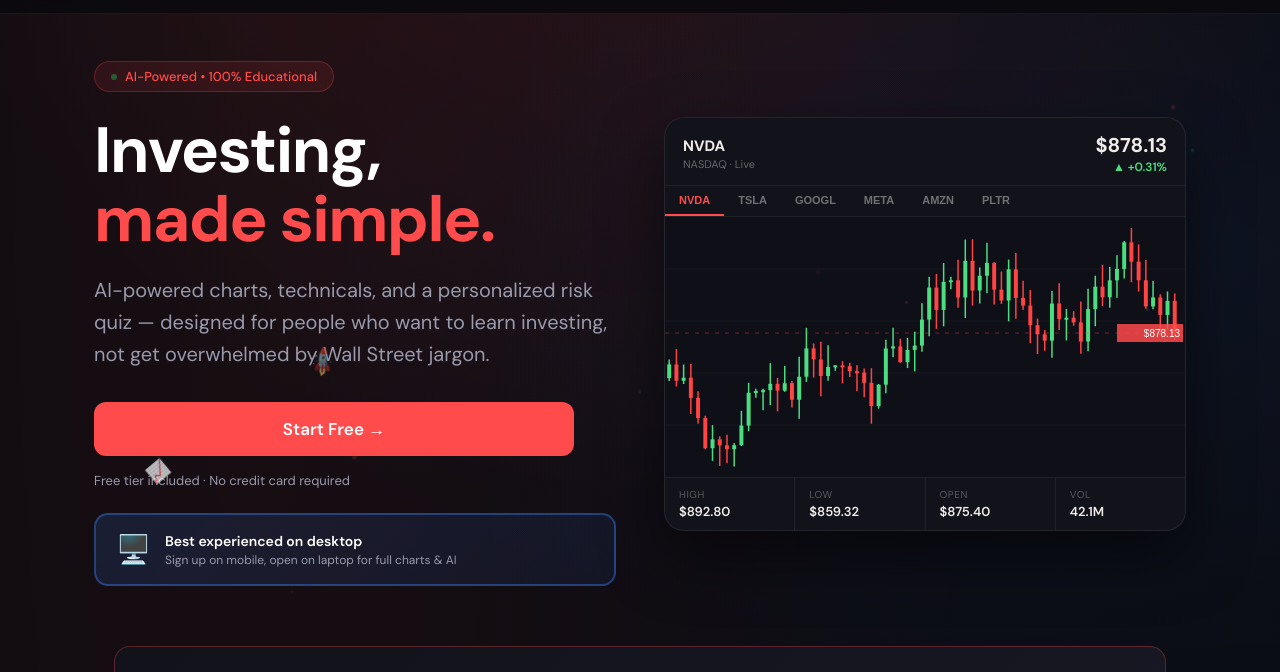
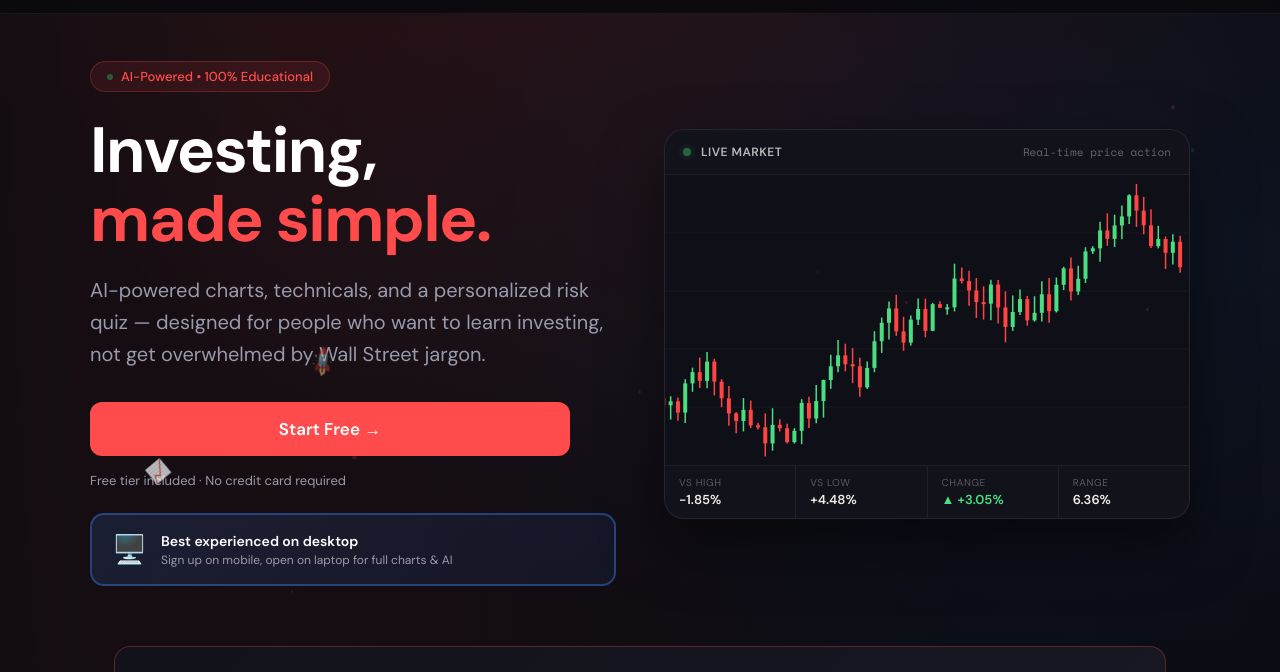
Before and after one commit to namanlo20/finance-app, a plain HTML site: page index.html in a window 1280 px wide. Shown: the part 59-731 px from the top of the page. Drawn offline with nearby package versions, Linux system fonts and the light colour scheme.

Commit message:
Add files via upload

```diff
--- a/index.html
+++ b/index.html
@@ -486,43 +486,33 @@
         <!-- Right: Animated Live Chart Panel -->
         <div style="position: relative;">
             <div style="background: #12121a; border: 1px solid rgba(255,255,255,0.08); border-radius: 20px; overflow: hidden; box-shadow: 0 25px 60px rgba(0,0,0,0.5);">
-                <div style="padding: 14px 18px 10px; border-bottom: 1px solid rgba(255,255,255,0.06); display: flex; justify-content: space-between; align-items: center;">
-                    <div>
-                        <div id="hSym" style="font-weight: 700; font-size: 15px; color: #f0ece8;">NVDA</div>
-                        <div style="font-size: 11px; color: rgba(255,255,255,0.35); margin-top: 1px;">NASDAQ · Live</div>
+                <!-- Generic "Live Market" header — no specific ticker, no fake price -->
+                <div style="padding: 14px 18px; border-bottom: 1px solid rgba(255,255,255,0.06); display: flex; justify-content: space-between; align-items: center;">
+                    <div style="display: flex; align-items: center; gap: 10px;">
+                        <span style="width: 8px; height: 8px; border-radius: 50%; background: #4ade80; box-shadow: 0 0 8px rgba(74,222,128,0.6); animation: pulse 2s infinite;"></span>
+                        <span style="font-size: 12px; font-weight: 600; color: rgba(255,255,255,0.7); letter-spacing: 0.5px; text-transform: uppercase;">Live Market</span>
                     </div>
-                    <div style="text-align: right;">
-                        <div id="hPrice" style="font-size: 20px; font-weight: 800; color: #f0ece8;">$875.40</div>
-                        <div id="hChg" style="font-size: 12px; font-weight: 600; color: #4ade80; margin-top: 1px;">&#9650; +2.34%</div>
-                    </div>
+                    <div style="font-size: 11px; color: rgba(255,255,255,0.35); font-family: 'Space Mono', monospace;">Real-time price action</div>
                 </div>
-                <div style="display: flex; border-bottom: 1px solid rgba(255,255,255,0.06); overflow-x: auto;">
-                    <button class="htab active" onclick="hSwitch(this,'NVDA')" style="padding:8px 14px;font-size:11px;font-weight:700;color:#FF4B4B;background:none;border:none;border-bottom:2px solid #FF4B4B;cursor:pointer;white-space:nowrap;transition:all .2s;">NVDA</button>
-                    <button class="htab" onclick="hSwitch(this,'TSLA')" style="padding:8px 14px;font-size:11px;font-weight:600;color:rgba(255,255,255,0.4);background:none;border:none;border-bottom:2px solid transparent;cursor:pointer;white-space:nowrap;transition:all .2s;">TSLA</button>
-                    <button class="htab" onclick="hSwitch(this,'GOOGL')" style="padding:8px 14px;font-size:11px;font-weight:600;color:rgba(255,255,255,0.4);background:none;border:none;border-bottom:2px solid transparent;cursor:pointer;white-space:nowrap;transition:all .2s;">GOOGL</button>
-                    <button class="htab" onclick="hSwitch(this,'META')" style="padding:8px 14px;font-size:11px;font-weight:600;color:rgba(255,255,255,0.4);background:none;border:none;border-bottom:2px solid transparent;cursor:pointer;white-space:nowrap;transition:all .2s;">META</button>
-                    <button class="htab" onclick="hSwitch(this,'AMZN')" style="padding:8px 14px;font-size:11px;font-weight:600;color:rgba(255,255,255,0.4);background:none;border:none;border-bottom:2px solid transparent;cursor:pointer;white-space:nowrap;transition:all .2s;">AMZN</button>
-                    <button class="htab" onclick="hSwitch(this,'PLTR')" style="padding:8px 14px;font-size:11px;font-weight:600;color:rgba(255,255,255,0.4);background:none;border:none;border-bottom:2px solid transparent;cursor:pointer;white-space:nowrap;transition:all .2s;">PLTR</button>
-                </div>
-                <div style="position:relative; height: 260px; background: #0f0f18;">
+                <div style="position:relative; height: 290px; background: #0f0f18;">
                     <canvas id="hCanvas" style="width:100%;height:100%;display:block;"></canvas>
                 </div>
                 <div style="display:flex; border-top:1px solid rgba(255,255,255,0.06);">
                     <div style="flex:1; padding:10px 14px; border-right:1px solid rgba(255,255,255,0.06);">
-                        <div style="font-size:10px;color:rgba(255,255,255,0.3);text-transform:uppercase;letter-spacing:.06em;">High</div>
+                        <div style="font-size:10px;color:rgba(255,255,255,0.3);text-transform:uppercase;letter-spacing:.06em;">vs High</div>
                         <div id="hHi" style="font-size:13px;font-weight:600;color:#f0ece8;margin-top:2px;">-</div>
                     </div>
                     <div style="flex:1; padding:10px 14px; border-right:1px solid rgba(255,255,255,0.06);">
-                        <div style="font-size:10px;color:rgba(255,255,255,0.3);text-transform:uppercase;letter-spacing:.06em;">Low</div>
+                        <div style="font-size:10px;color:rgba(255,255,255,0.3);text-transform:uppercase;letter-spacing:.06em;">vs Low</div>
                         <div id="hLo" style="font-size:13px;font-weight:600;color:#f0ece8;margin-top:2px;">-</div>
                     </div>
                     <div style="flex:1; padding:10px 14px; border-right:1px solid rgba(255,255,255,0.06);">
-                        <div style="font-size:10px;color:rgba(255,255,255,0.3);text-transform:uppercase;letter-spacing:.06em;">Open</div>
+                        <div style="font-size:10px;color:rgba(255,255,255,0.3);text-transform:uppercase;letter-spacing:.06em;">Change</div>
                         <div id="hOpen" style="font-size:13px;font-weight:600;color:#f0ece8;margin-top:2px;">-</div>
                     </div>
                     <div style="flex:1; padding:10px 14px;">
-                        <div style="font-size:10px;color:rgba(255,255,255,0.3);text-transform:uppercase;letter-spacing:.06em;">Vol</div>
-                        <div id="hVol" style="font-size:13px;font-weight:600;color:#f0ece8;margin-top:2px;">42.1M</div>
+                        <div style="font-size:10px;color:rgba(255,255,255,0.3);text-transform:uppercase;letter-spacing:.06em;">Range</div>
+                        <div id="hVol" style="font-size:13px;font-weight:600;color:#f0ece8;margin-top:2px;">-</div>
                     </div>
                 </div>
             </div>
@@ -545,8 +535,10 @@
 
 <script>
 (function(){
-    var STOCKS={NVDA:{base:875.40,vol:'42.1M'},TSLA:{base:248.30,vol:'89.3M'},GOOGL:{base:173.20,vol:'21.5M'},META:{base:510.75,vol:'15.8M'},AMZN:{base:192.80,vol:'34.2M'},PLTR:{base:24.60,vol:'67.4M'}};
-    var sym='NVDA',candles=[],scrollX=0,raf;
+    // Decorative candle chart — no tickers, no real prices.
+    // Uses an arbitrary internal base value just to give candles realistic
+    // relative motion. None of the rendered numbers represent any real stock.
+    var BASE=100,candles=[],scrollX=0,raf;
     var canvas=document.getElementById('hCanvas');
     var ctx=canvas?canvas.getContext('2d'):null;
 
@@ -557,9 +549,9 @@
         canvas.height=canvas.parentElement.offsetHeight*dpr;
         ctx.scale(dpr,dpr);
     }
-    function gen(n,base){
-        var p=base,cs=[];
-        for(var i=0;i<n;i++){var o=p,mv=(Math.random()-.47)*(base*.013),c=p+mv,h=Math.max(o,c)+Math.random()*base*.004,l=Math.min(o,c)-Math.random()*base*.004;cs.push({o:o,c:c,h:h,l:l});p=c;}
+    function gen(n){
+        var p=BASE,cs=[];
+        for(var i=0;i<n;i++){var o=p,mv=(Math.random()-.47)*(BASE*.013),c=p+mv,h=Math.max(o,c)+Math.random()*BASE*.004,l=Math.min(o,c)-Math.random()*BASE*.004;cs.push({o:o,c:c,h:h,l:l});p=c;}
         return cs;
     }
     function draw(){
@@ -580,50 +572,41 @@
             ctx.strokeStyle=col;ctx.lineWidth=1.5;ctx.beginPath();ctx.moveTo(x+cw/2,yH);ctx.lineTo(x+cw/2,yL);ctx.stroke();
             ctx.fillStyle=col;ctx.fillRect(x,Math.min(yO,yC),cw,Math.max(Math.abs(yC-yO),2));
         });
-        var last=candles[candles.length-1];
-        if(last){
-            var ly=H-((last.c-minP)/rng)*H;
-            ctx.strokeStyle='rgba(255,75,75,0.4)';ctx.lineWidth=1;ctx.setLineDash([4,6]);
-            ctx.beginPath();ctx.moveTo(0,ly);ctx.lineTo(W,ly);ctx.stroke();ctx.setLineDash([]);
-            ctx.fillStyle='rgba(255,75,75,.85)';ctx.fillRect(W-68,ly-9,66,18);
-            ctx.fillStyle='white';ctx.font='10px sans-serif';ctx.textAlign='right';
-            ctx.fillText('$'+last.c.toFixed(2),W-5,ly+4);ctx.textAlign='left';
-        }
+        // No price label drawn on chart — chart is purely decorative
     }
-    function hud(price){
-        var el=document.getElementById('hPrice'),ce=document.getElementById('hChg'),hi=document.getElementById('hHi'),lo=document.getElementById('hLo'),op=document.getElementById('hOpen');
-        if(el)el.textContent='$'+price.toFixed(2);
-        var pct=(price-(candles[0]?candles[0].o:price))/(candles[0]?candles[0].o:price)*100;
-        if(ce){ce.textContent=(pct>=0?'\u25b2 +':'\u25bc ')+Math.abs(pct).toFixed(2)+'%';ce.style.color=pct>=0?'#4ade80':'#FF4444';}
-        var ps=candles.map(function(c){return c.c;});
-        if(hi)hi.textContent='$'+Math.max.apply(null,ps).toFixed(2);
-        if(lo)lo.textContent='$'+Math.min.apply(null,ps).toFixed(2);
-        if(op)op.textContent='$'+(candles[0]?candles[0].o.toFixed(2):'-');
+    function hud(){
+        // Generic stats — no dollar amounts (would be misleading without a ticker).
+        // We show the % move of the visible candle window, which describes the
+        // chart accurately without implying it represents any specific stock.
+        var hi=document.getElementById('hHi'),lo=document.getElementById('hLo'),op=document.getElementById('hOpen'),vo=document.getElementById('hVol');
+        if(!candles.length) return;
+        var first=candles[0].o, last=candles[candles.length-1].c;
+        var highs=candles.map(function(c){return c.h;});
+        var lows=candles.map(function(c){return c.l;});
+        var maxH=Math.max.apply(null,highs), minL=Math.min.apply(null,lows);
+        var pctFromOpen=(last-first)/first*100;
+        var rangePct=(maxH-minL)/first*100;
+        var pctFromLow=(last-minL)/minL*100;
+        var pctFromHigh=(last-maxH)/maxH*100;
+        if(hi)hi.textContent=(pctFromHigh>=0?'+':'')+pctFromHigh.toFixed(2)+'%';
+        if(lo)lo.textContent='+'+pctFromLow.toFixed(2)+'%';
+        if(op)op.textContent=(pctFromOpen>=0?'\u25b2 +':'\u25bc ')+Math.abs(pctFromOpen).toFixed(2)+'%';
+        if(op)op.style.color=pctFromOpen>=0?'#4ade80':'#FF4444';
+        if(vo)vo.textContent=rangePct.toFixed(2)+'%';
     }
     function tick(){
         scrollX-=.35;
         var step=canvas.offsetWidth/candles.length;
         if(Math.abs(scrollX)>=step){
             scrollX=0;
-            var prev=candles[candles.length-1].c,base=STOCKS[sym].base,mv=(Math.random()-.47)*(base*.013),nc=prev+mv;
-            candles.push({o:prev,c:nc,h:Math.max(prev,nc)+Math.random()*base*.004,l:Math.min(prev,nc)-Math.random()*base*.004});
+            var prev=candles[candles.length-1].c,mv=(Math.random()-.47)*(BASE*.013),nc=prev+mv;
+            candles.push({o:prev,c:nc,h:Math.max(prev,nc)+Math.random()*BASE*.004,l:Math.min(prev,nc)-Math.random()*BASE*.004});
             if(candles.length>80)candles.shift();
-            hud(nc);
+            hud();
         }
         draw();raf=requestAnimationFrame(tick);
     }
-    function load(s){
-        sym=s;candles=gen(60,STOCKS[s].base);scrollX=0;
-        var se=document.getElementById('hSym'),ve=document.getElementById('hVol');
-        if(se)se.textContent=s;if(ve)ve.textContent=STOCKS[s].vol;
-        hud(candles[candles.length-1].c);
-    }
-    window.hSwitch=function(el,s){
-        document.querySelectorAll('.htab').forEach(function(t){t.style.color='rgba(255,255,255,0.4)';t.style.borderBottomColor='transparent';t.style.fontWeight='600';});
-        el.style.color='#FF4B4B';el.style.borderBottomColor='#FF4B4B';el.style.fontWeight='700';
-        if(raf)cancelAnimationFrame(raf);load(s);raf=requestAnimationFrame(tick);
-    };
-    function init(){resize();load('NVDA');raf=requestAnimationFrame(tick);}
+    function init(){resize();candles=gen(60);scrollX=0;hud();raf=requestAnimationFrame(tick);}
     window.addEventListener('resize',resize);
     if(document.readyState==='loading')document.addEventListener('DOMContentLoaded',function(){setTimeout(init,80);});
     else setTimeout(init,80);
```
